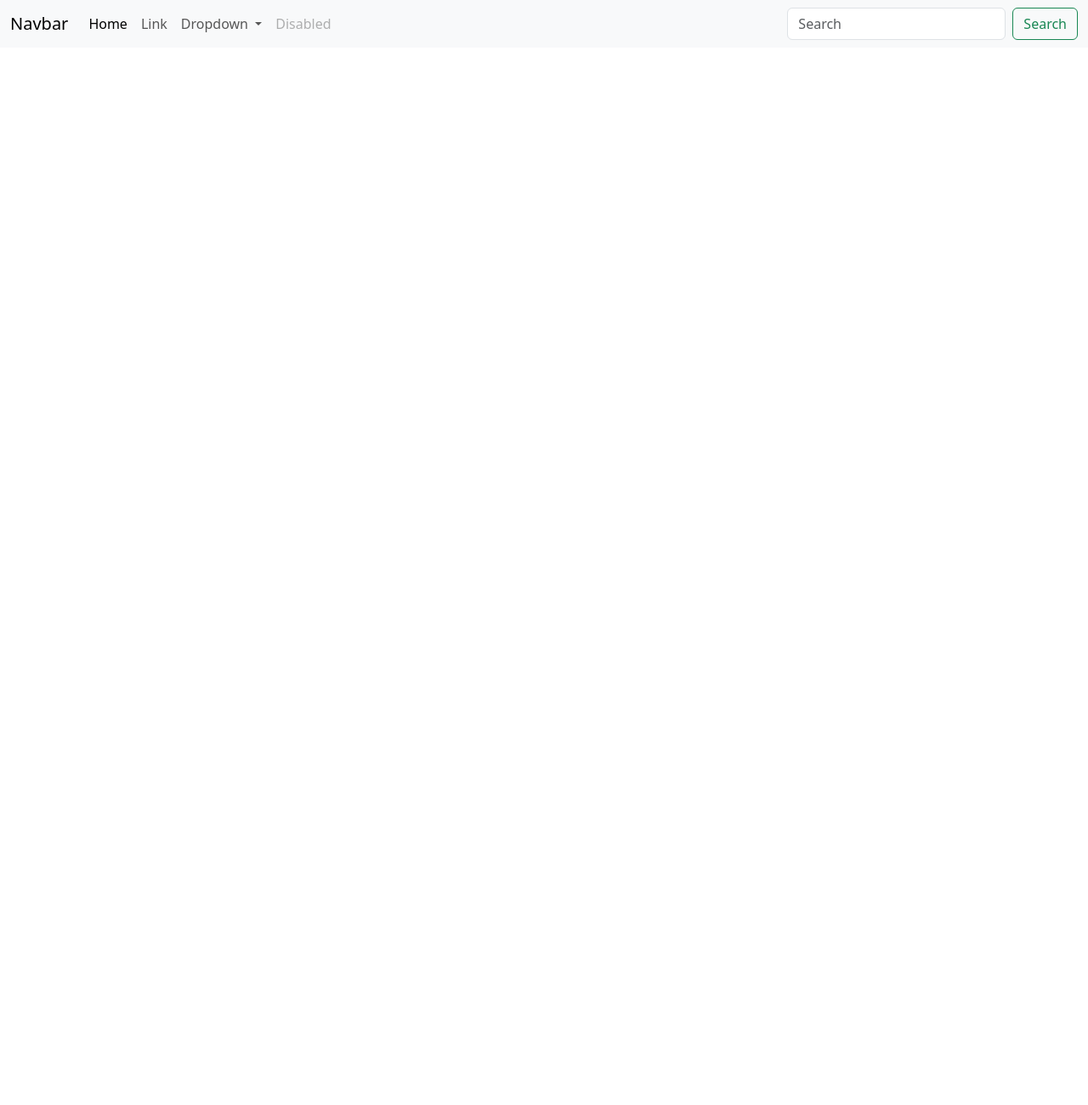
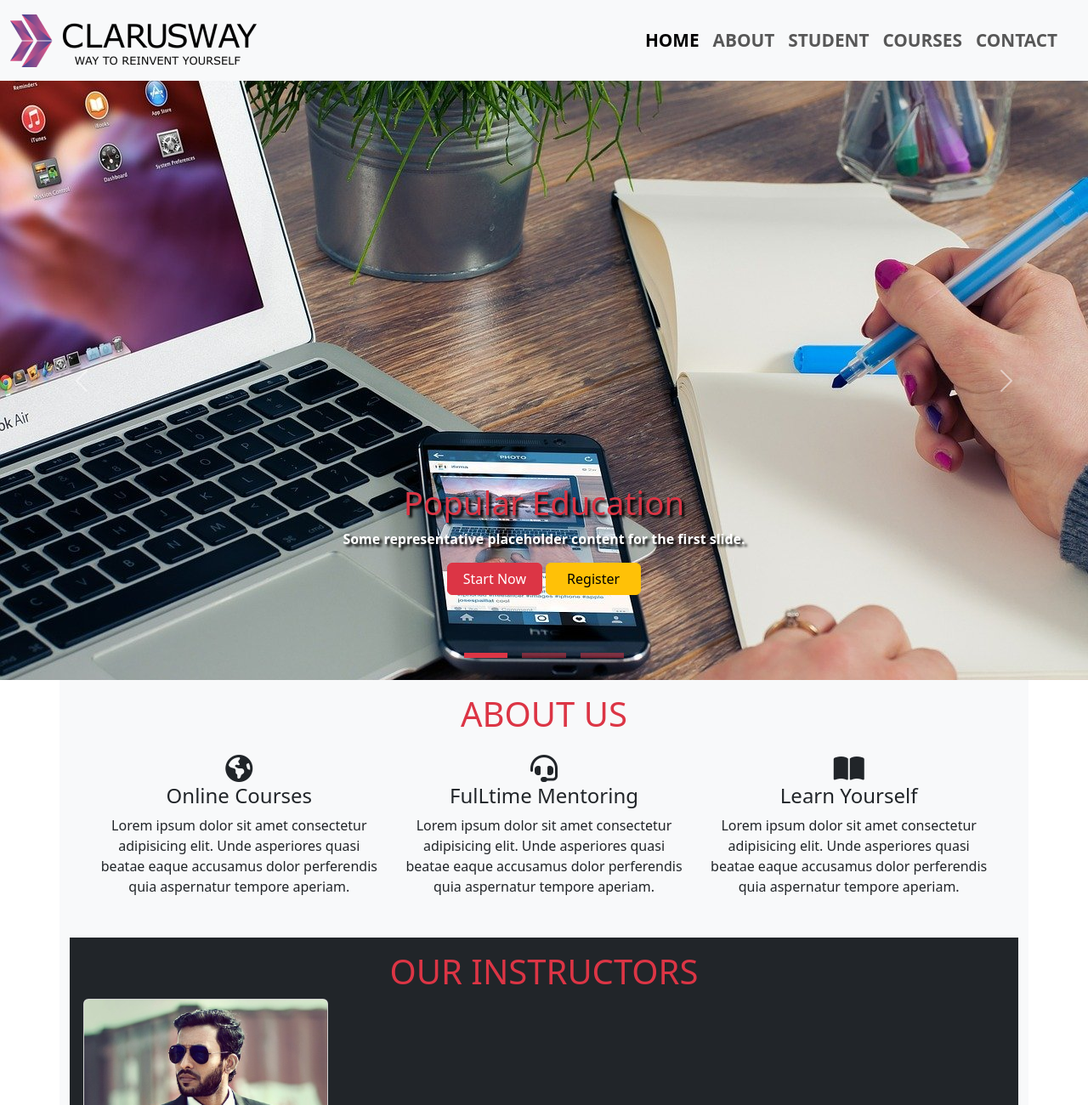
Before and after one commit to hakantasbey/Bootstrap-Project, a plain HTML site: page index.html in a window 1280 px wide. Shown: the top 1300 px of the page at 85% size. Before the commit the page ends 800 px from the top, so only its background shows below. Drawn offline with nearby package versions, Linux system fonts and the light colour scheme.

Commit message:
first commit

```diff
--- a/css/style.css
+++ b/css/style.css
@@ -1,7 +1,59 @@
+:root{
+    --red: #DC3545;
+}
+
+
 /*! -------------- 1- NAVBAR --------------------- */
+
+.navbar-nav{
+    font-size: 1.3rem;
+    text-transform: uppercase;
+    font-weight: 600;
+}
+
+.navbar .nav-link:hover{
+    color: var(--red);
+}
 
 /*! -------------- 2- CAROUSEL ------------------- */
 
+.carousel-item{
+    max-height: calc(100vh - 95px);
+}
+
+.carousel-caption .btn{
+    width: 7rem;
+}
+
+.carousel-caption h5{
+    color: var(--red);
+    font-size: 2.4rem;
+    text-shadow: 3px 3px 3px black;
+}
+
+.carousel-caption p{
+    text-shadow: 3px 3px 3px black;
+    font-weight: 600;
+}
+
+.carousel-caption{
+    /* border: 2px solid red; */
+    /* margin-bottom: 10rem; */
+    /* top: 50%;
+    left: 50%;
+    transform: translate(-50%,-50%); */
+    bottom: 5rem;
+}
+
+.carousel-indicators{
+    gap: 0.7rem;
+}
+
+.carousel-indicators button{
+    background-color: var(--red) !important;
+    padding: .1rem !important;
+    width: 3rem !important;
+}
 /*! -------------- 3- ABOUT SECTION -------------- */
 
 /*! -------------- 4- INSTRUCTORS ---------------- */
--- a/index.html
+++ b/index.html
@@ -16,46 +16,138 @@
     <!--*                        navbar                           -->
     <!--* ------------------------------------------------------- -->
 
-    <nav class="navbar navbar-expand-lg bg-body-tertiary">
+    <nav class="navbar navbar-expand-lg bg-light">
         <div class="container-fluid">
-          <a class="navbar-brand" href="#">Navbar</a>
+          <a class="navbar-brand" href="#"><img src="./img/CLARUSWAY_LOGO.png" alt=""></a>
           <button class="navbar-toggler" type="button" data-bs-toggle="collapse" data-bs-target="#navbarSupportedContent" aria-controls="navbarSupportedContent" aria-expanded="false" aria-label="Toggle navigation">
             <span class="navbar-toggler-icon"></span>
           </button>
           <div class="collapse navbar-collapse" id="navbarSupportedContent">
-            <ul class="navbar-nav me-auto mb-2 mb-lg-0">
+            <ul class="navbar-nav ms-auto mb-2 mb-lg-0 p-3">
               <li class="nav-item">
                 <a class="nav-link active" aria-current="page" href="#">Home</a>
               </li>
               <li class="nav-item">
-                <a class="nav-link" href="#">Link</a>
-              </li>
-              <li class="nav-item dropdown">
-                <a class="nav-link dropdown-toggle" href="#" role="button" data-bs-toggle="dropdown" aria-expanded="false">
-                  Dropdown
-                </a>
-                <ul class="dropdown-menu">
-                  <li><a class="dropdown-item" href="#">Action</a></li>
-                  <li><a class="dropdown-item" href="#">Another action</a></li>
-                  <li><hr class="dropdown-divider"></li>
-                  <li><a class="dropdown-item" href="#">Something else here</a></li>
-                </ul>
+                <a class="nav-link" href="#about">About</a>
               </li>
               <li class="nav-item">
-                <a class="nav-link disabled" aria-disabled="true">Disabled</a>
+                <a class="nav-link" href="#student">Student</a>
+              </li>
+              <li class="nav-item">
+                <a class="nav-link" href="#courses">Courses</a>
+              </li>
+              <li class="nav-item">
+                <a class="nav-link" href="#contact">Contact</a>
               </li>
             </ul>
-            <form class="d-flex" role="search">
-              <input class="form-control me-2" type="search" placeholder="Search" aria-label="Search">
-              <button class="btn btn-outline-success" type="submit">Search</button>
-            </form>
           </div>
         </div>
       </nav>
 
+    <!--* ------------------------------------------------------- -->
+    <!--*                      carousel                           -->
+    <!--* ------------------------------------------------------- -->
 
+    <div id="carouselExampleCaptions" class="carousel slide">
+      <div class="carousel-indicators">
+        <button type="button" data-bs-target="#carouselExampleCaptions" data-bs-slide-to="0" class="active" aria-current="true" aria-label="Slide 1"></button>
+        <button type="button" data-bs-target="#carouselExampleCaptions" data-bs-slide-to="1" aria-label="Slide 2"></button>
+        <button type="button" data-bs-target="#carouselExampleCaptions" data-bs-slide-to="2" aria-label="Slide 3"></button>
+      </div>
+      <div class="carousel-inner">
+        <div class="carousel-item active">
+          <img src="./img/slider1.jpg" class="d-block w-100" alt="...">
+          <div class="carousel-caption">
+            <h5>Popular Education</h5>
+            <p>Some representative placeholder content for the first slide.</p>
+            <button class="btn btn-danger">Start Now</button>
+            <button class="btn btn-warning">Register</button>
+          </div>
+        </div>
+        <div class="carousel-item">
+          <img src="./img/slider2.jpg" class="d-block w-100" alt="...">
+          <div class="carousel-caption">
+            <h5>Succesful Future</h5>
+            <p>Some representative placeholder content for the second slide.</p>
+            <button class="btn btn-danger">Start Now</button>
+            <button class="btn btn-warning">Register</button>
+          </div>
+        </div>
+        <div class="carousel-item">
+          <img src="./img/slider3.jpg" class="d-block w-100" alt="...">
+          <div class="carousel-caption">
+            <h5>Dream Job</h5>
+            <p>Some representative placeholder content for the third slide.</p>
+            <button class="btn btn-danger">Start Now</button>
+            <button class="btn btn-warning">Register</button>
+          </div>
+        </div>
+      </div>
+      <button class="carousel-control-prev" type="button" data-bs-target="#carouselExampleCaptions" data-bs-slide="prev">
+        <span class="carousel-control-prev-icon" aria-hidden="true"></span>
+        <span class="visually-hidden">Previous</span>
+      </button>
+      <button class="carousel-control-next" type="button" data-bs-target="#carouselExampleCaptions" data-bs-slide="next">
+        <span class="carousel-control-next-icon" aria-hidden="true"></span>
+        <span class="visually-hidden">Next</span>
+      </button>
+    </div>
 
+    <!--* ------------------------------------------------------- -->
+    <!--*                         main                            -->
+    <!--* ------------------------------------------------------- -->
 
+    <main class="text-center bg-light container">
+      <!--* about -->
+      <section id="about" class="p-3">
+        <h2 class="display-6 text-danger">ABOUT US</h2>
+        <div class="row justify-content-center p-3">
+          <div class="col-sm-12 col-md-6 col-lg-4">
+              <i class="fas fa-globe-americas fa-2x"></i>
+              <h4>Online Courses</h4>
+              <p>
+                  Lorem ipsum dolor sit amet consectetur adipisicing elit. Unde asperiores quasi beatae eaque
+                  accusamus dolor perferendis quia aspernatur tempore aperiam.
+              </p>
+          </div>
+
+          <div class="col-sm-12 col-md-6 col-lg-4">
+              <i class="fas fa-headset fa-2x"></i>
+              <h4>FulLtime Mentoring</h4>
+              <p>
+                  Lorem ipsum dolor sit amet consectetur adipisicing elit. Unde asperiores quasi beatae eaque
+                  accusamus dolor perferendis quia aspernatur tempore aperiam.
+              </p>
+          </div>
+
+          <div class="col-sm-12 col-md-6 col-lg-4">
+              <i class="fas fa-book-open fa-2x"></i>
+              <h4>Learn Yourself</h4>
+              <p>
+                  Lorem ipsum dolor sit amet consectetur adipisicing elit. Unde asperiores quasi beatae eaque
+                  accusamus dolor perferendis quia aspernatur tempore aperiam.
+              </p>
+          </div>
+        </div>
+      </section>
+
+      <!--* instructors -->
+      <section id="instructors" class="bg-dark p-3 container">
+        <h2 class="text-danger display-6">OUR INSTRUCTORS</h2>
+        <div class="row">
+          <div class="col-12 col-sm-6 col-md-4 col-lg-3 col-xl-2">
+            <div class="card" style="width: 18rem;">
+              <img src="./img/teacher1.jpg" class="card-img-top" alt="...">
+              <div class="card-body">
+                <h5 class="card-title">Josh Ren</h5>
+                <p class="card-text">Some quick example text to build on the card title and make up the bulk of the card's content.</p>
+
+              </div>
+            </div>
+          </div>
+        </div>
+      </section>
+    </main>
 
 
 
```
